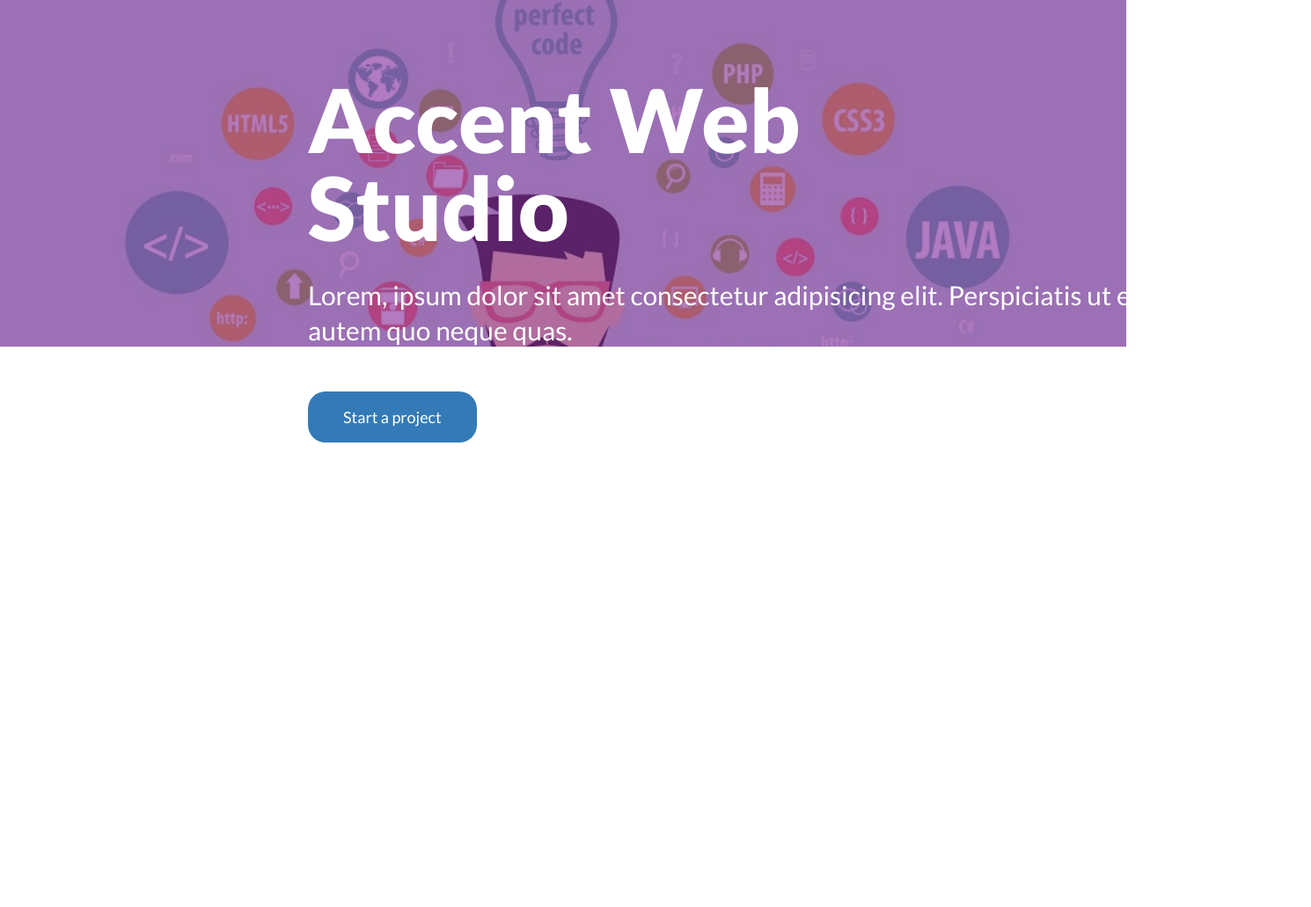
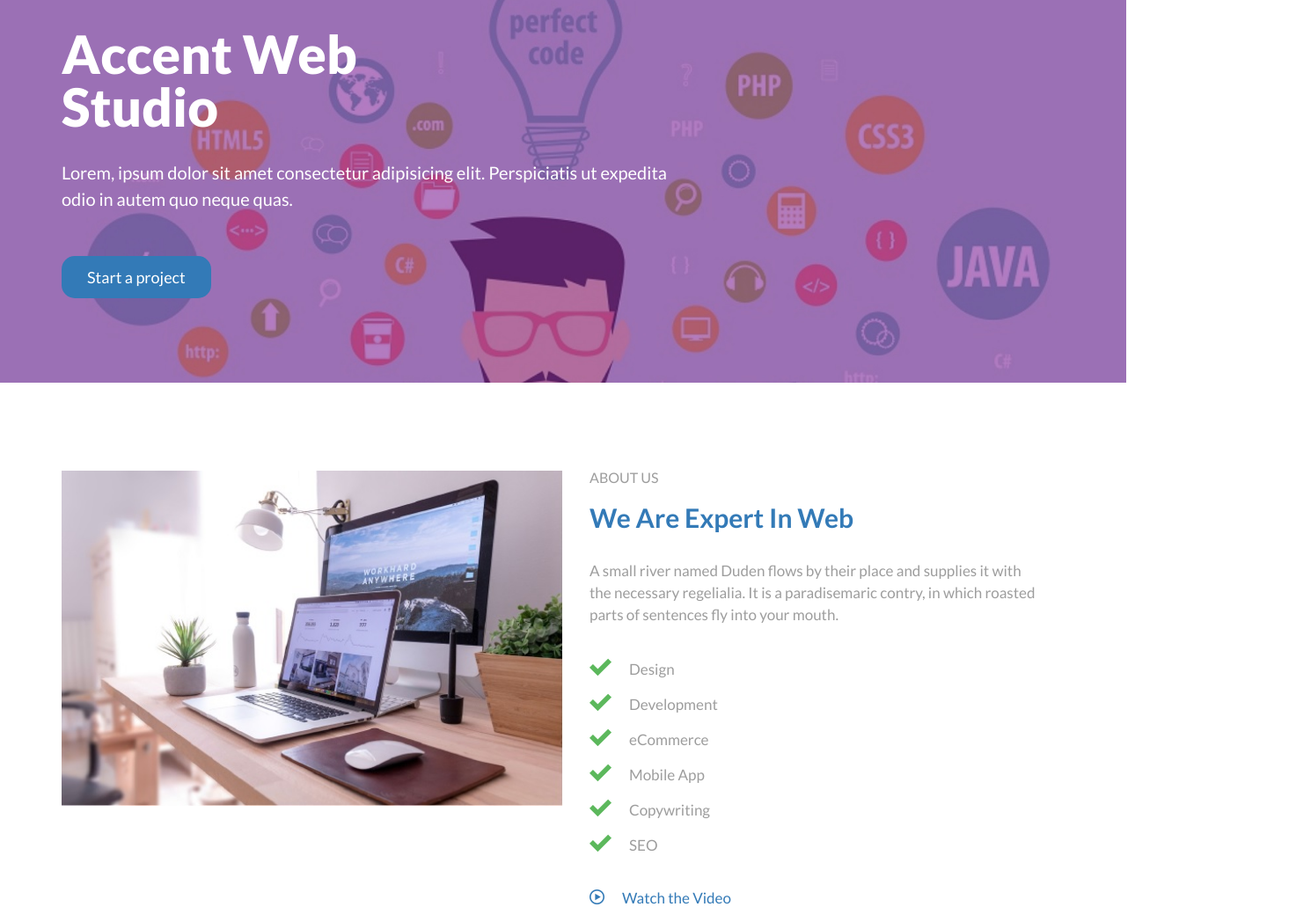
Before and after one commit to codeacademyprogramming/p406-09-06-2019-2-samedkhan, a plain HTML site: page HW/index.html in a window 1280 px wide. Shown: the part 140-1171 px from the top of the page at 88% size, 1490 px wide, since content can reach past the window. Before the commit the page ends 800 px from the top, so only its background shows below. Drawn offline with nearby package versions, Linux system fonts and the light colour scheme.

Commit message:
Changed somethings

```diff
--- a/HW/assets/css/fonts.css
+++ b/HW/assets/css/fonts.css
@@ -55,7 +55,39 @@
   -webkit-font-smoothing: antialiased;
   -moz-osx-font-smoothing: grayscale;
 }
-
-.icon-menu:before {
-  content: "\e9bd";
-}
+.icon-pencil:before {
+    content: "\e905";
+  }
+  .icon-file-picture:before {
+    content: "\e927";
+  }
+  .icon-stack:before {
+    content: "\e92e";
+  }
+  .icon-display:before {
+    content: "\e956";
+  }
+  .icon-mobile:before {
+    content: "\e958";
+  }
+  .icon-menu:before {
+    content: "\e9bd";
+  }
+  .icon-heart:before {
+    content: "\e9da";
+  }
+  .icon-checkmark:before {
+    content: "\ea10";
+  }
+  .icon-play2:before {
+    content: "\ea15";
+  }
+  .icon-facebook:before {
+    content: "\ea90";
+  }
+  .icon-instagram:before {
+    content: "\ea92";
+  }
+  .icon-twitter:before {
+    content: "\ea96";
+  }
--- a/HW/assets/css/parameters.css
+++ b/HW/assets/css/parameters.css
@@ -16,3 +16,51 @@
 .mt-50{
     margin-top:50px
 }
+.mt-100{
+    margin-top:100px;
+}
+
+.ml-5{
+    margin-left:5px
+}
+.ml-10{
+    margin-left:10px
+}
+.ml-20{
+    margin-left:20px
+}
+.ml-30{
+    margin-left:30px
+}
+.ml-40{
+    margin-left:40px
+}
+.ml-50{
+    margin-left:50px
+}
+.ml-100{
+    margin-left:100px;
+}
+
+
+.mr-5{
+    margin-right:5px
+}
+.mr-10{
+    margin-right:10px
+}
+.mr-20{
+    margin-right:20px
+}
+.mr-30{
+    margin-right:30px
+}
+.mr-40{
+    margin-right:40px
+}
+.mr-50{
+    margin-right:50px
+}
+.mr-100{
+    margin-right:100px;
+}
--- a/HW/assets/css/style.css
+++ b/HW/assets/css/style.css
@@ -1,5 +1,10 @@
 body{
     font-family: Lato-Regular;
+}
+a{
+    text-decoration: none;
+    color:inherit;
+    font-size:inherit;
 }
 .container{
     width:1140px;
@@ -11,18 +16,55 @@ body{
 .clearfix{
     clear: both;
 }
-.section_heading_span{
 
-}
-.section_heading_h1{
-
+.section_heading{
+    float:left;
+    box-sizing: border-box;
+    padding: 0px 30px 30px 30px;
 }
 
+.section_heading span{
+    color:#9D9D9D;
+}
+.section_heading h1{
+    color: #337AB7;
+    font-size:30px;
+    margin-top:20px;
+    font-weight: 700;
+    font-family: Lato-Bold;
+    line-height: 35px;
+}
+
+.description p{
+    color: #9D9D9D;
+    line-height: 25px;
+    font-size: 17px;
+}
+
+.description li{
+    color: #9D9D9D;
+    line-height: 40px;
+    font-size: 17px;
+}
+
+.description li span{
+    font-size: 25px;
+    color: #5CB85C;
+    vertical-align: text-bottom;
+}
+.description .link  {
+    color: #337AB7;
+    font-size:17px;
+}
+.description .link span{
+    vertical-align: initial;
+}
 
 header .container .brand-logo h1{
     float: left;
     font-size: 30px;
     font-family: Lato-Black;
+
 }
 header .container .brand-logo span{
     color:#337AB7;
@@ -40,37 +82,58 @@ header .container .navbar nav a span{
     line-height: 35px;
 }
 #intro .intro{
-    width:100%;
-    position: relative;
+    background-image: url("../img/back.jpg");
+    background-repeat: no-repeat;
+  background-attachment: fixed;
+  background-position: center;
+  height:500px;
+  background-size: cover;
+  position: relative;
 }
 #intro .intro img{
     width:100%;
 }
-#intro .intro .intro-heading{
-    position: absolute;
-    top: 0;
-    left: 0;
+#intro .intro-heading{
+
     color: white;
-    margin: 150px 350px;
-
+    transform: translate(-50%, -50%);
+  position: absolute;
+  top: 50%;
+  left: 50%;
 
 }
-#intro .intro .intro-heading h1{
-    font-size: 100px;
+#intro .intro-heading h1{
+    font-size: 60px;
     font-family: Lato-black;
 }
-#intro .intro .intro-heading p{
-    font-size: 30px;
+#intro .intro-heading p{
+    font-size: 20px;
     font-family: Lato-regular;
-    line-height: 40px;
+    line-height: 30px;
 }
 #intro .intro-heading a{
     text-decoration: none;
-    padding: 20px 40px;
+    padding: 15px 29px;
     background-color: #337AB7;
     color: white;
-    border-radius: 20px;
+    border-radius: 15px;
     display: inline-block;
     font-size: 18px;
     font-family: lato-regular;
 }
+
+
+.photo{
+float:left;
+width:50%;
+box-sizing: border-box;
+}
+.photo img{
+    width:100%;
+}
+.description{
+    float: left;
+    padding: 0px 30px;
+    width: 50%;
+    box-sizing: border-box;
+}
--- a/HW/index.html
+++ b/HW/index.html
@@ -30,20 +30,69 @@
         <section id="intro">
                 <div class="container-fluid">
                         <div class="intro mt-20">
-                            <img src="assets/img/back.jpg" alt="background">
-                            <!-- <div class="over"></div> -->
                             <div class="container intro-heading">
                                     <h1>Accent Web <br> Studio</h1>
-                                    <p class="mt-30">Lorem, ipsum dolor sit amet consectetur adipisicing elit. Perspiciatis ut expedita odio in autem quo neque quas.</p>
+                                    <p class="mt-30">Lorem, ipsum dolor sit amet consectetur adipisicing elit. Perspiciatis ut expedita <br> odio in autem quo neque quas.</p>
                                     <a href="#" class="mt-50">Start a project</a>
                             </div>
                         </div>
+
                     </div>
         </section>
 
-        <div class="container">
 
-        </div>
+
+        <section id="about">
+            <div class="container">
+
+                <div class="about mt-100">
+
+
+                    <div class="photo">
+                            <img src="assets/img/about.jpg" alt="">
+                    </div>
+
+                    <div class="section_heading">
+                            <span>ABOUT US</span>
+                            <h1>We Are Expert In Web</h1>
+                    </div>
+
+                    <div class="description">
+
+
+                            <p>A small river named Duden flows by their place and supplies it with the necessary regelialia. It is a paradisemaric contry, in which roasted parts of sentences fly into your mouth.</p>
+                            <ul class="mt-30">
+                                <li><span class="icon-checkmark mr-20"></span>Design</li>
+                                <li><span class="icon-checkmark mr-20"></span>Development</li>
+                                <li><span class="icon-checkmark mr-20"></span>eCommerce</li>
+                                <li><span class="icon-checkmark mr-20"></span>Mobile App</li>
+                                <li><span class="icon-checkmark mr-20"></span>Copywriting</li>
+                                <li><span class="icon-checkmark mr-20"></span>SEO</li>
+                            </ul>
+                            <div class="link mt-30">
+                                <a href="#"><span class="icon-play2 mr-20"></span>Watch the Video</a>
+                            </div>
+                        </div>
+                </div>
+                <div class="clearfix"></div>
+
+            </div>
+        </section>
+
+
+        <!-- <section id="employers">
+            <div class="container">
+                <div class="employers mt-100">
+                    <div class="photo">
+                            <span class="section_heading_span">MEET THE TEAM</span>
+                            <h1 class="section_heading_h1">We Are Expert In Web, Branding and Mobile</h1>
+                            <img src="assets/img/employ1.png" alt="" class="mt-30">
+                    </div>
+
+
+                </div>
+            </div>
+        </section> -->
     </main>
     <footer></footer>
 </body>
```
Also changed, not shown: HW/assets/fonts/icomoon.ttf, HW/assets/fonts/icomoon.woff, HW/assets/img/about.jpg (added), HW/assets/img/employ1.png (added), 2 other files.
